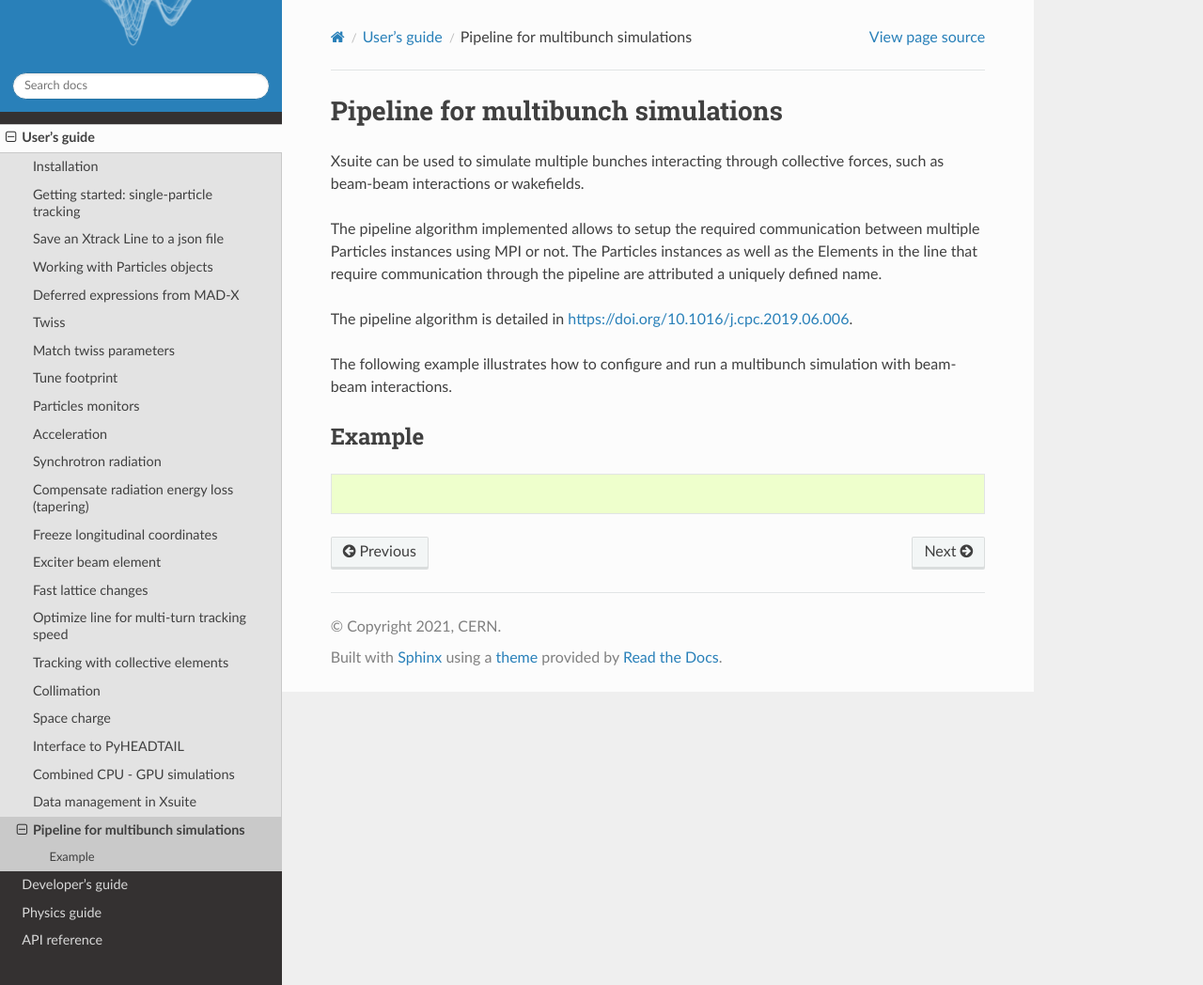
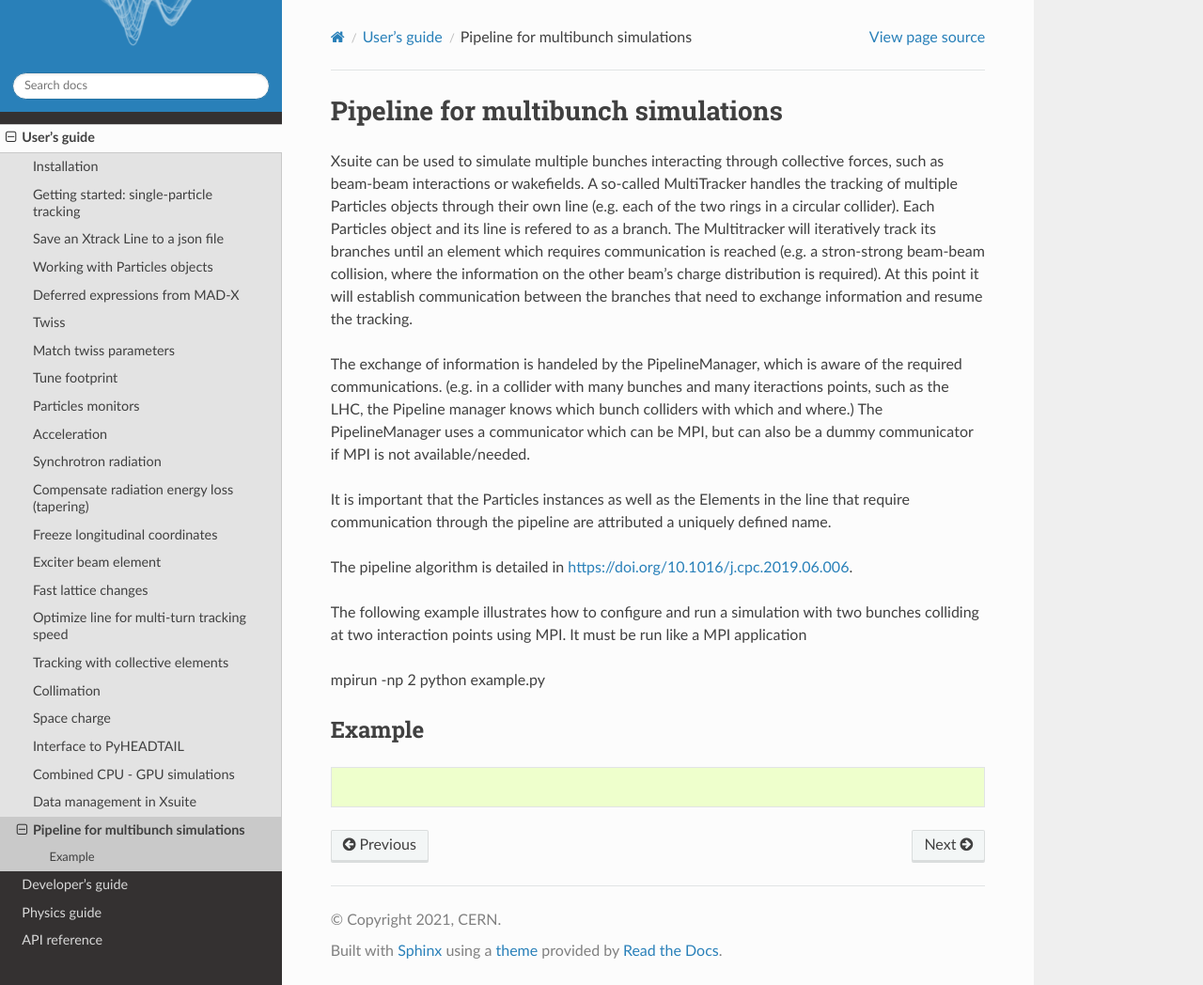
Before and after one commit to xsuite/xsuite, a Sphinx documentation site: the page built from docs/pipeline.rst, in a window 1280 px wide and 1048 px high. Shown: the whole window at 94% size. Built offline with Sphinx 7.4.7 and the Read the Docs theme 2.0.0, drawn with Linux system fonts in a browser that asks for light colours.

Commit message:
Update pipeline.rst

```diff
--- a/docs/pipeline.rst
+++ b/docs/pipeline.rst
@@ -2,13 +2,17 @@
 Pipeline for multibunch simulations
 ============
 
-Xsuite can be used to simulate multiple bunches interacting through collective forces, such as beam-beam interactions or wakefields.
+Xsuite can be used to simulate multiple bunches interacting through collective forces, such as beam-beam interactions or wakefields. A so-called MultiTracker handles the tracking of multiple Particles objects through their own line (e.g. each of the two rings in a circular collider). Each Particles object and its line is refered to as a branch. The Multitracker will iteratively track its branches until an element which requires communication is reached (e.g. a stron-strong beam-beam collision, where the information on the other beam's charge distribution is required). At this point it will establish communication between the branches that need to exchange information and resume the tracking.
 
-The pipeline algorithm implemented allows to setup the required communication between multiple Particles instances using MPI or not. The Particles instances as well as the Elements in the line that require communication through the pipeline are attributed a uniquely defined name.
+The exchange of information is handeled by the PipelineManager, which is aware of the required communications. (e.g. in a collider with many bunches and many iteractions points, such as the LHC, the Pipeline manager knows which bunch colliders with which and where.) The PipelineManager uses a communicator which can be MPI, but can also be a dummy communicator if MPI is not available/needed.
+
+It is important that the Particles instances as well as the Elements in the line that require communication through the pipeline are attributed a uniquely defined name.
 
 The pipeline algorithm is detailed in https://doi.org/10.1016/j.cpc.2019.06.006.
 
-The following example illustrates how to configure and run a multibunch simulation with beam-beam interactions.
+The following example illustrates how to configure and run a simulation with two bunches colliding at two interaction points using MPI. It must be run like a MPI application
+
+mpirun -np 2 python example.py
 
 Example
 =======
```
